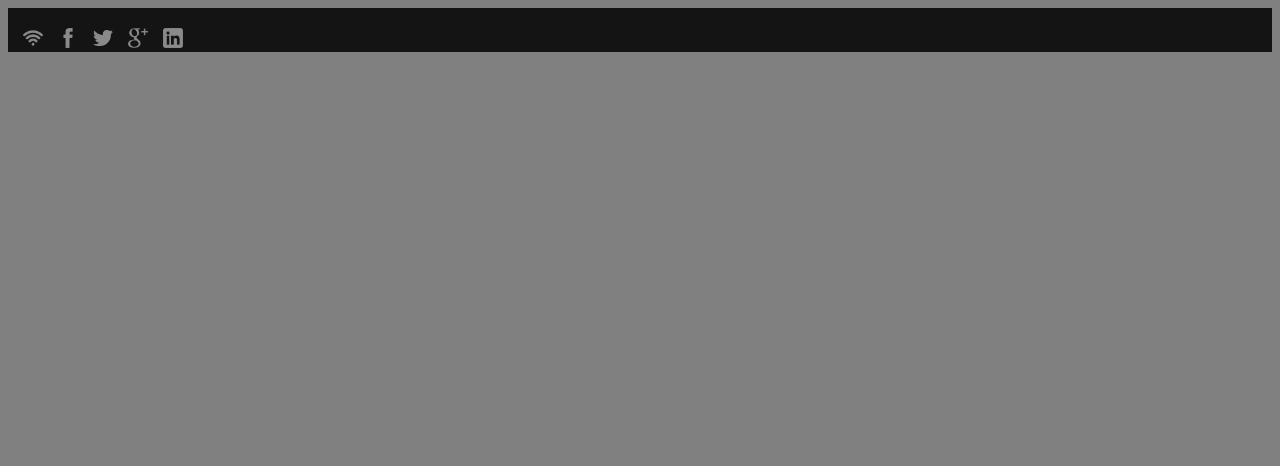
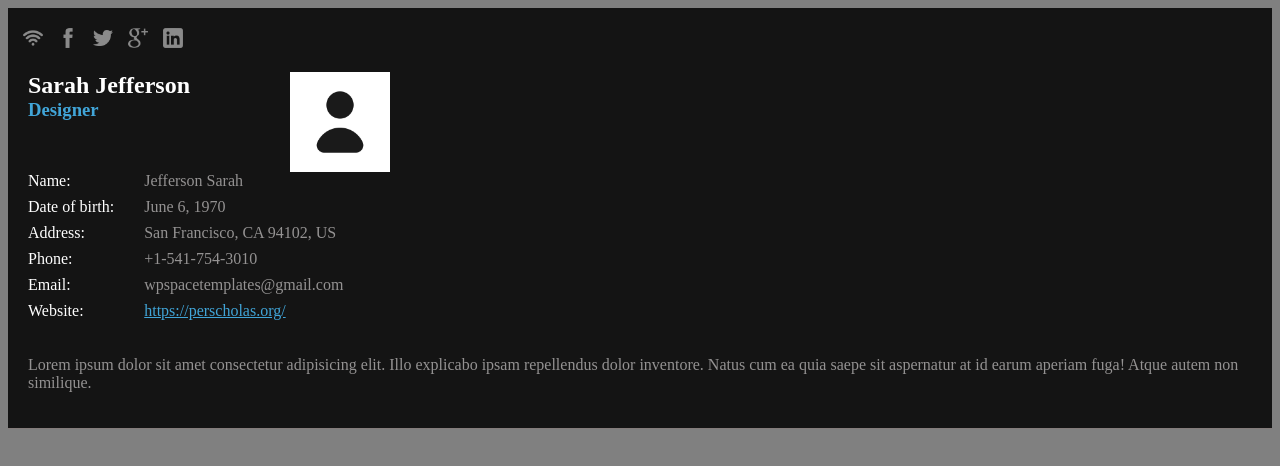
Before and after one commit to dean-ferreira/online-resume, a plain HTML site: page index.html in a window 1280 px wide. Drawn offline with Linux system fonts and the light colour scheme.

Commit message:
Add section-1 content and styling

```diff
--- a/index.html
+++ b/index.html
@@ -21,7 +21,44 @@
             <a href="https://www.linkedin.com/" target="_blank"><img src="icons/linkedin-3-512.png"
                     alt="linkedin icon"></a>
         </div>
-        <div class="section-1-container"></div>
+        <div class="section-1-container">
+            <div class="box-1-and-box-2">
+                <div class="box-1">
+                    <img id="profile-picture" src="images/pfp.png" alt="profile picture">
+                    <div class="name-and-title">
+                        <h2 class="white-text">Sarah Jefferson</h2>
+                        <h3 class="blue-text">Designer</h3>
+                    </div>
+                </div>
+                <div class="box-2">
+                    <div class="personal-information">
+                        <p class="white-text">Name:</p>
+                        <p class="white-text">Date of birth:</p>
+                        <p class="white-text">Address:</p>
+                        <p class="white-text">Phone:</p>
+                        <p class="white-text">Email:</p>
+                        <p class="white-text">Website:</p>
+                    </div>
+                    <div class="personal-information">
+                        <p>Jefferson Sarah</p>
+                        <p>June 6, 1970</p>
+                        <p>San Francisco, CA 94102, US</p>
+                        <p>+1-541-754-3010</p>
+                        <p>wpspacetemplates@gmail.com</p>
+                        <p><a class="blue-text" href="https://perscholas.org/"
+                                target="_blank">https://perscholas.org/</a></p>
+                    </div>
+                </div>
+            </div>
+            <div class="box-3">
+                <p>Lorem ipsum dolor sit amet consectetur adipisicing elit. Illo explicabo ipsam
+                    repellendus dolor
+                    inventore. Natus cum ea quia saepe sit aspernatur at id earum aperiam fuga! Atque
+                    autem non
+                    similique.
+                </p>
+            </div>
+        </div>
         <div class="section-2-and-section-3-container">
             <div class="section-2-container"></div>
             <div class="section-3-container"></div>
--- a/style.css
+++ b/style.css
@@ -1,5 +1,17 @@
 body {
     background-color: gray;
+}
+
+p {
+    color: rgb(148, 146, 146);
+}
+
+.blue-text {
+    color: rgb(65, 165, 216)
+}
+
+.white-text {
+    color: white;
 }
 
 .main-container {
@@ -24,3 +36,56 @@ body {
     width: auto;
     opacity: 0.5;
 }
+
+.section-1-container {
+    padding-top: 20px;
+    border-bottom: 1px solid rgb(132, 124, 123);
+}
+
+.box-1 {
+    display: flex;
+    width: fit-content;
+    flex-direction: row-reverse;
+    gap: 100px;
+}
+
+#profile-picture {
+    height: 100px;
+}
+
+.name-and-title {
+    display: flex;
+    flex-direction: column;
+    width: fit-content;
+    padding-left: 20px;
+}
+
+.name-and-title>* {
+    margin: 0px;
+}
+
+.box-2 {
+    display: flex;
+    gap: 10px;
+    width: fit-content;
+    justify-content: center;
+}
+
+.personal-information {
+    display: flex;
+    flex-direction: column;
+    gap: 0.5rem;
+    padding-left: 20px;
+}
+
+.personal-information>p {
+    margin: 0;
+}
+
+.box-3 {
+    display: flex;
+    width: fit-content;
+    justify-content: center;
+    align-items: center;
+    padding: 20px;
+}
```
Also changed, not shown: images/pfp.png (added).
